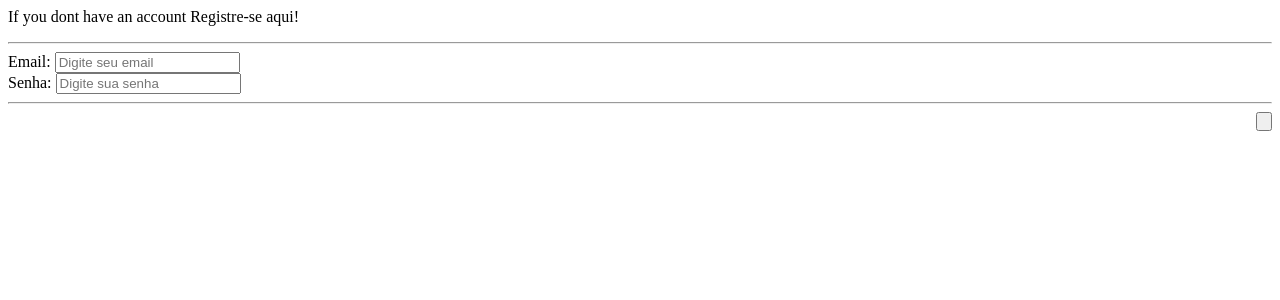
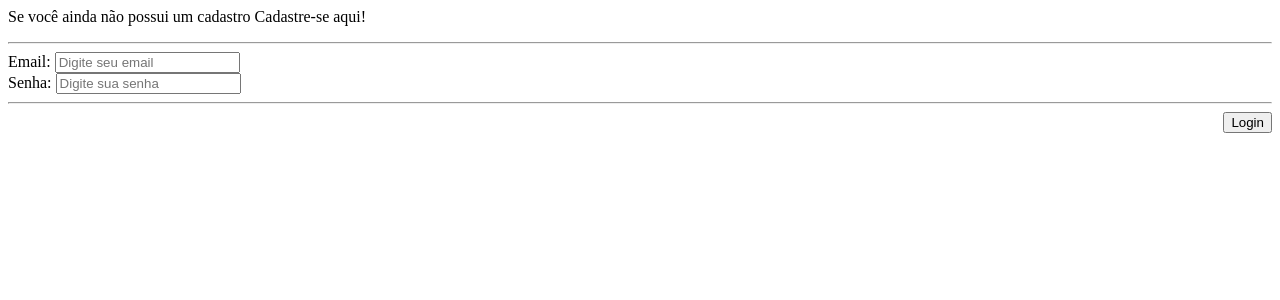
Before and after one commit to Matheus-C/driver-booklet, a Flask app: page /login in a window 1280 px wide. Shown: the top 300 px of the page. Run offline with Flask 3, Linux system fonts and the light colour scheme.

Commit message:
small corrections on translation + icons

```diff
--- a/app/templates/htmx/company/company.html
+++ b/app/templates/htmx/company/company.html
@@ -3,7 +3,7 @@
 
 {% block content %}
     <br>
-    <h3 class="title is-3">Company Info</h3>
+    <h3 class="title is-3">Dados da empresa</h3>
     <div class="box">
 
         <div class="fixed-grid has-1-cols">
--- a/app/templates/htmx/company/company_add_form.html
+++ b/app/templates/htmx/company/company_add_form.html
@@ -20,7 +20,7 @@
         </div>
         <hr>
         <div align="right">
-            <button class="button is-light" data-loading-class="is-loading"><p>Registrar <i class="fa-solid fa-file-arrow-down fa-lg"></i></p></button>
+            <button class="button is-light" data-loading-class="is-loading"><p><i class="fa-solid fa-floppy-disk fa-lg"></i> Salvar</p></button>
         </div>
 
     </div>
--- a/app/templates/htmx/user/login.html
+++ b/app/templates/htmx/user/login.html
@@ -7,7 +7,7 @@
         </div> -->
 
         <p>
-            If you dont have an account  <a hx-get="{{ url_for('signup') }}" hx-target="#login_form" hx-swap="innerHTML" data-loading-class="is-loading" class="tag is-dark is-small">Registre-se aqui!</a>
+            Se você ainda não possui um cadastro  <a hx-get="{{ url_for('signup') }}" hx-target="#login_form" hx-swap="innerHTML" data-loading-class="is-loading" class="tag is-dark is-small">Cadastre-se aqui!</a>
         </p>
         <hr>
         {% include 'base/notifications.html' %}
@@ -25,7 +25,7 @@
                 </div>
                 <hr>
                 <div align="right">
-                    <button class="button is-primary" data-loading-class="is-loading"><p><i class="fa-solid fa-arrow-right-to-bracket fa-lg"></i></p></button>
+                    <button class="button is-primary" data-loading-class="is-loading">Login</button>
                 </div>
 
             </div>
--- a/app/templates/htmx/user/signup.html
+++ b/app/templates/htmx/user/signup.html
@@ -50,7 +50,7 @@
                 {% if current_user.is_anonymous %}
                 <button class="button is-light" hx-trigger ='click' hx-target="#signup_form" hx-get="{{ url_for('login') }}" hx-swap="innerHTML" data-loading-class="is-loading"><p><i class="fa-solid fa-arrow-left fa-lg"></i></p></button>
                 {% endif %}
-                <button id="a" class="button is-primary" data-loading-class="is-loading"><p>Registrar <i class="fa-solid fa-file-arrow-down fa-lg"></i></p></button>
+                <button id="a" class="button is-primary" data-loading-class="is-loading"><p><i class="fa-solid fa-floppy-disk fa-lg"></i> Salvar</p></button>
             </div>
         </form>
     </div>
--- a/app/templates/htmx/vehicle/vehicle_add_form.html
+++ b/app/templates/htmx/vehicle/vehicle_add_form.html
@@ -18,7 +18,7 @@
                     </div>
                     <hr>
                     <div align="right">
-                        <button class="button is-primary" data-loading-class="is-loading"><p>Registrar <i class="fa-solid fa-file-arrow-down fa-lg"></i></p></button>
+                        <button class="button is-primary" data-loading-class="is-loading"><p><i class="fa-solid fa-floppy-disk fa-lg"></i> Salvar</p></button>
                     </div>
                 </div>
             </form>
--- a/app/templates/profile.html
+++ b/app/templates/profile.html
@@ -8,7 +8,7 @@
 <div class="container">
     <br>
     <div class="column">
-        <h3 class="title is-3">User Info</h3>
+        <h3 class="title is-3">Suas informações</h3>
     </div>
     <div class="box">
         <div class="fixed-grid has-1-cols">
--- a/app/templates/timer.html
+++ b/app/templates/timer.html
@@ -58,7 +58,7 @@
               <button hx-post='/vehicle/mileage' hx-swap="none" hx-include="select,[name='mileage']"
                 hx-vals="js:{eventTimestamp: new Date().toLocaleString('en-US', {hour12: false}),idType:7}"
                 @htmx:after-request="closeModal()" class="button is-success" x-show="idCompany && idVehicle"
-                data-loading-class="is-loading"><p>Registrar <i class="fa-solid fa-file-arrow-down fa-lg"></i></p></button>
+                data-loading-class="is-loading"><p><i class="fa-solid fa-floppy-disk fa-lg"></i> Salvar</p></button>
             </div>
           </footer>
         </div>
```
